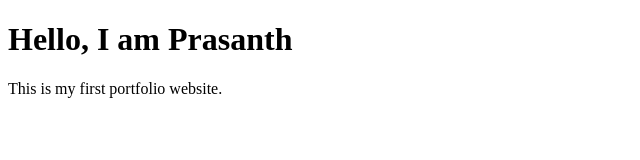
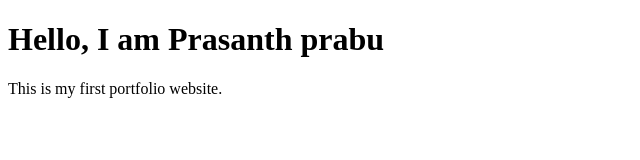
Before and after one commit to izuumi16-maker/portfolio, a plain HTML site: page index.html in a window 1280 px wide. Shown: the whole page, without its empty margins (0-640 px from the left). Drawn offline with Linux system fonts and the light colour scheme.

Commit message:
update content

```diff
--- a/index.html
+++ b/index.html
@@ -4,7 +4,7 @@
   <title>My Portfolio</title>
 </head>
 <body>
-  <h1>Hello, I am Prasanth</h1>
+  <h1>Hello, I am Prasanth prabu</h1>
   <p>This is my first portfolio website.</p>
 </body>
 </html>
```
